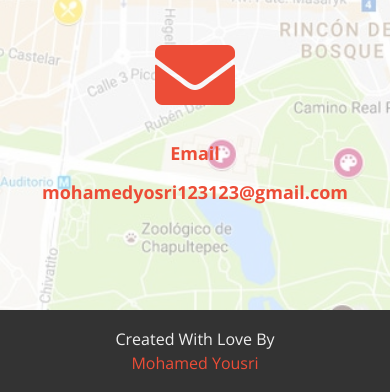
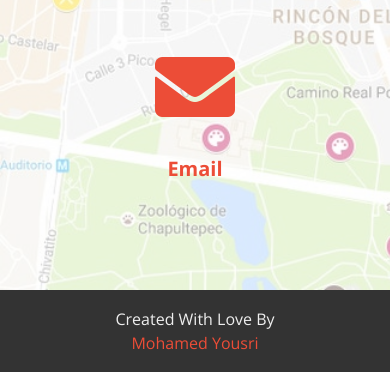
Before and after one commit to Mohamedyousri2021/Mohamedyousri2021.github.io, a plain HTML site: page index.html in a window 390 px wide. Shown: the part 5859-6251 px from the top of the page. Drawn offline with nearby package versions, Linux system fonts and the light colour scheme.

Commit message:
Contact section Changes

```diff
--- a/css/master.css
+++ b/css/master.css
@@ -741,16 +741,6 @@ body {
     font-weight: bold;
     font-size: 20px;
 }
-@media (max-width:420px) {
-    .contact .info .info-box p {
-        font-size: 18px;
-    }
-}
-@media (max-width:385px) {
-    .contact .info .info-box p {
-        font-size: 16px;
-    }
-}
 .contact .info i {
     padding: 10px;
 }
--- a/index.html
+++ b/index.html
@@ -243,11 +243,12 @@
                     </div>
                 </div>
                 <div class="info-box">
-                    <abbr title="mohamedyosri123123@gmail.com">
-                        <i class="fa fa-envelope fa-5x"></i>
-                    </abbr>
+                    <a href="mailto:mohamedyosri123123@gmail.com">
+                        <abbr title="mohamedyosri123123@gmail.com">
+                            <i class="fa fa-envelope fa-5x"></i>
+                        </abbr>
+                    </a>
                     <p class="envelope">Email</p>
-                    <p class="envelope">mohamedyosri123123@gmail.com</p>
                 </div>
             </div>
         </div>
```
